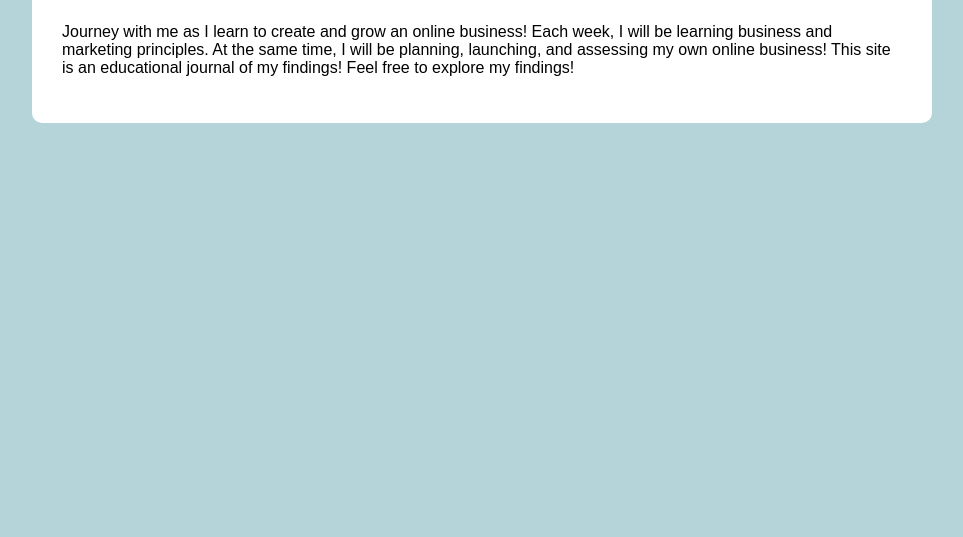
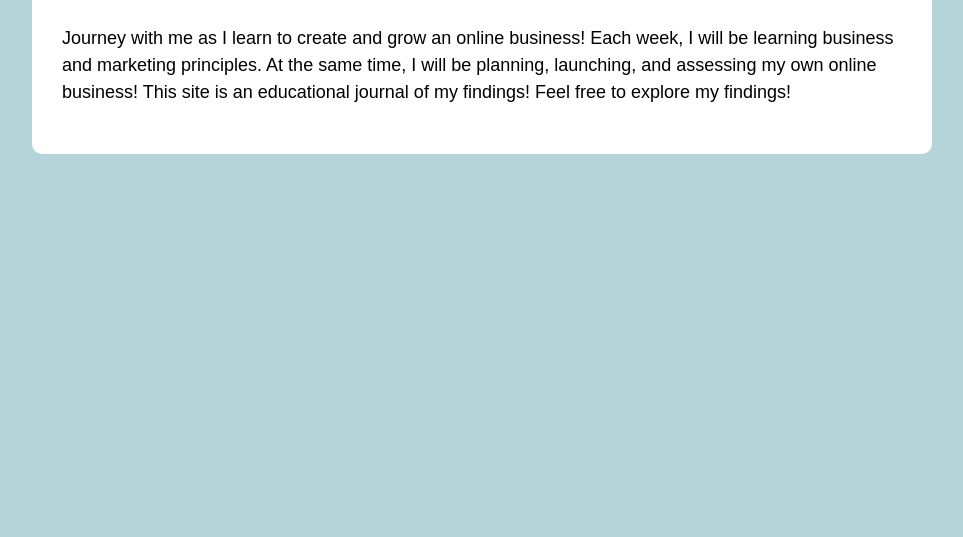
Before and after one commit to haroldsen/public-sites, a plain HTML site: page web-business/index.html in a window 1280 px wide. Shown: the part 263-800 px from the top of the page, without its empty margins (158-1121 px from the left). Drawn offline with Linux system fonts and the light colour scheme.

Commit message:
Adjusted font of intro paragraph.

```diff
--- a/web-business/styles.css
+++ b/web-business/styles.css
@@ -13,6 +13,11 @@ body {
 
 * {
     box-sizing: border-box;
+}
+
+p {
+    line-height: 1.5em;
+    font-size: 18px;
 }
 
 .my-pic {
```
